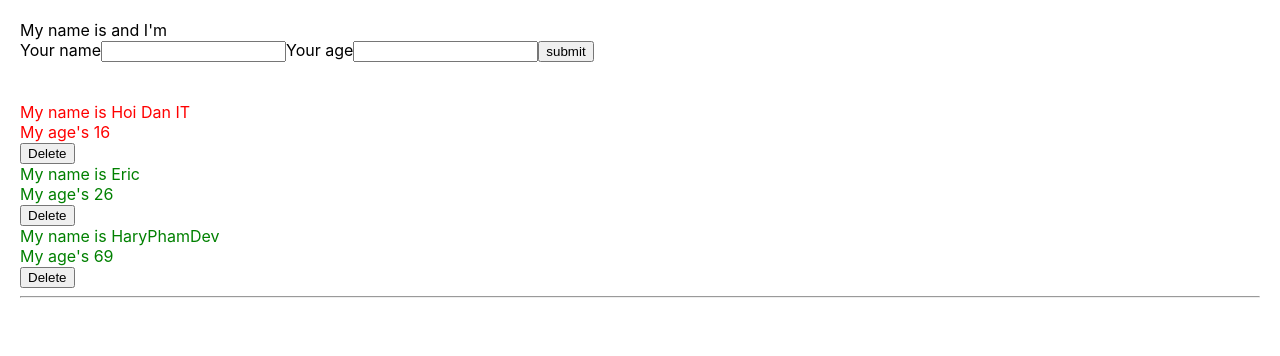
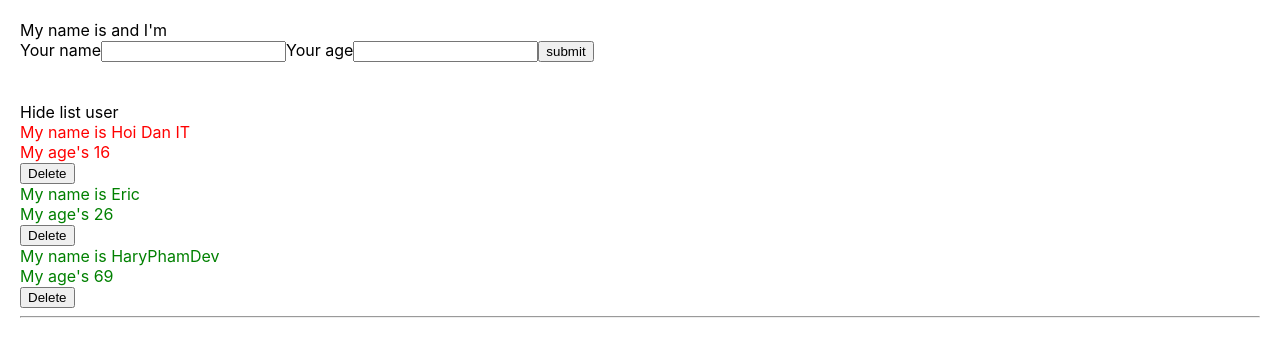
Before and after one commit to nam-dao-03/test-demo-react, a React (Create React App) app: page / in a window 1280 px wide. Shown: the top 356 px of the page. Built offline with nearby package versions, Linux system fonts and the light colour scheme.

Commit message:
useState Hook - Kiem soat state voi function component

```diff
--- a/src/components/DisplayInfor.js
+++ b/src/components/DisplayInfor.js
@@ -1,4 +1,4 @@
-import React from "react";
+import React, { useState } from "react";
 import UserInfor from "./AddUserInfor";
 import "./DisplayInfor.scss";
 import logo from "./../logo.svg";
@@ -39,10 +39,20 @@
 // }
 const DisplayInfor = (props) => {
   const { listUsers } = props;
+
+
+        const [isShowHideListUser, setShowHideListUser] = useState(true);
+        const handleShowHideListUser = () => {
+            setShowHideListUser(!isShowHideListUser);
+        }
         return (
           <div className="display-infor-container">
-
-            {true && (
+            <div>
+              <span onClick={() => handleShowHideListUser()}>
+                {isShowHideListUser === true ? 'Hide list user' : "Show list User"}
+                </span>
+            </div>
+            {isShowHideListUser && (
               <>
                 {listUsers.map((user) => {
                   return (
```
